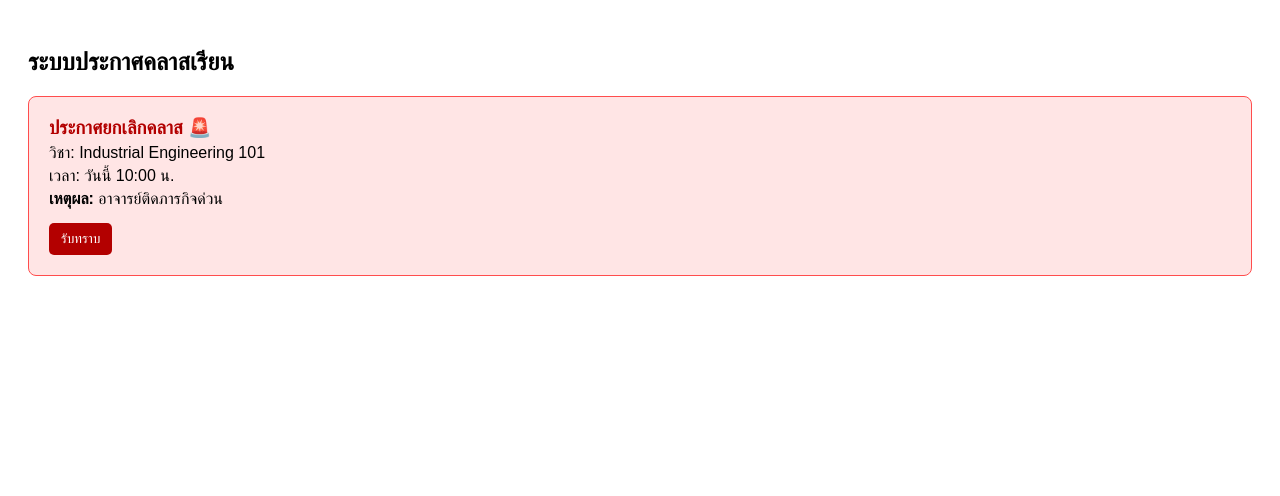
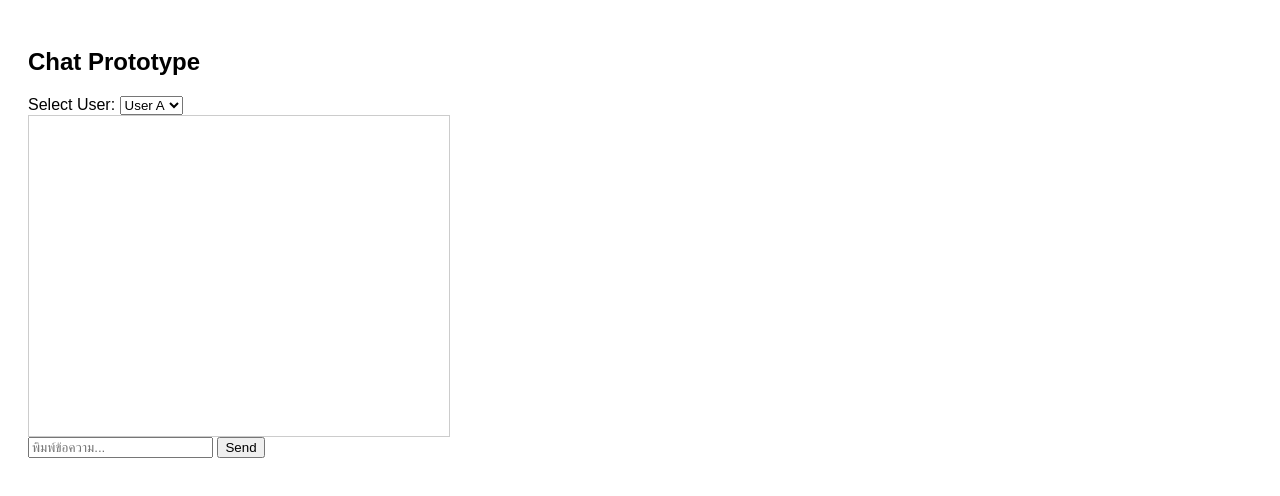
Before and after one commit to natthichapu-arch/natthichapu-arch.github.io, a plain HTML site: page index02.html in a window 1280 px wide. Drawn offline with Linux system fonts and the light colour scheme.

Commit message:
Update index02.html

```diff
--- a/index02.html
+++ b/index02.html
@@ -2,55 +2,85 @@
 <html lang="th">
 <head>
 <meta charset="UTF-8">
-<title>Class Cancellation Alert</title>
+<title>Interactive Chat Prototype</title>
 <style>
   body { font-family: Arial, sans-serif; padding: 20px; }
-  #alertBox {
-    display: none;
-    background: #ffe5e5;
-    border: 1px solid #ff4d4d;
-    padding: 20px;
-    margin: 20px 0;
-    border-radius: 8px;
-  }
-  #alertBox h3 { margin: 0; color: #b30000; }
-  #alertBox p { margin: 5px 0; }
-  button {
-    margin-top: 10px;
-    padding: 8px 12px;
-    border: none;
-    border-radius: 5px;
-    background: #b30000;
-    color: white;
-    cursor: pointer;
-  }
+  #chatBox { border: 1px solid #ccc; height: 300px; width: 400px; overflow-y: auto; padding: 10px; }
+  .message { padding: 5px; margin: 5px 0; border-radius: 5px; }
+  .userA { background-color: #d1e7dd; text-align: left; }
+  .userB { background-color: #f8d7da; text-align: right; }
 </style>
 </head>
 <body>
 
-<h2>ระบบประกาศคลาสเรียน</h2>
-<div id="alertBox">
-  <h3>ประกาศยกเลิกคลาส 🚨</h3>
-  <p>วิชา: Industrial Engineering 101</p>
-  <p>เวลา: วันนี้ 10:00 น.</p>
-  <p><b>เหตุผล:</b> อาจารย์ติดภารกิจด่วน</p>
-  <button onclick="acknowledge()">รับทราบ</button>
+<h2>Chat Prototype</h2>
+
+<div>
+  <label>Select User: </label>
+  <select id="userSelect">
+    <option value="A">User A</option>
+    <option value="B">User B</option>
+  </select>
 </div>
 
+<div id="chatBox"></div>
+
+<input type="text" id="messageInput" placeholder="พิมพ์ข้อความ..." />
+<button onclick="sendMessage()">Send</button>
+
 <script>
-  // จำลองการประกาศล่วงหน้า 10 นาที
-  function showCancellation() {
-    document.getElementById('alertBox').style.display = 'block';
+  const chatBox = document.getElementById('chatBox');
+
+  // ดึงข้อความจาก LocalStorage
+  function loadMessages() {
+    const messages = JSON.parse(localStorage.getItem('chatMessages')) || [];
+    chatBox.innerHTML = '';
+    messages.forEach(msg => addMessageToDOM(msg.user, msg.text, msg.timestamp));
   }
 
-  // ฟังก์ชันกดรับทราบ
-  function acknowledge() {
-    alert("คุณได้ยืนยันการรับทราบแล้ว ✅");
-    document.getElementById('alertBox').style.display = 'none';
+  // เพิ่มข้อความลง DOM
+  function addMessageToDOM(user, text, timestamp) {
+    const msgDiv = document.createElement('div');
+    msgDiv.classList.add('message', user === 'A' ? 'userA' : 'userB');
+    msgDiv.textContent = `${text} (${new Date(timestamp).toLocaleTimeString()})`;
+    chatBox.appendChild(msgDiv);
+
+    // ตั้งเวลาให้ข้อความหายไป 20 วินาที
+    setTimeout(() => {
+      msgDiv.remove();
+      removeMessageFromStorage(timestamp);
+    }, 20000);
   }
 
-  // จำลองว่ามีการประกาศตอนนี้ (โชว์ทันที)
-  setTimeout(showCancellation, 1000);
+  // ลบข้อความจาก LocalStorage
+  function removeMessageFromStorage(timestamp) {
+    let messages = JSON.parse(localStorage.getItem('chatMessages')) || [];
+    messages = messages.filter(msg => msg.timestamp !== timestamp);
+    localStorage.setItem('chatMessages', JSON.stringify(messages));
+  }
+
+  // ส่งข้อความ
+  function sendMessage() {
+    const user = document.getElementById('userSelect').value;
+    const text = document.getElementById('messageInput').value.trim();
+    if (!text) return;
+
+    const timestamp = Date.now();
+    addMessageToDOM(user, text, timestamp);
+
+    // เก็บข้อความลง LocalStorage
+    const messages = JSON.parse(localStorage.getItem('chatMessages')) || [];
+    messages.push({ user, text, timestamp });
+    localStorage.setItem('chatMessages', JSON.stringify(messages));
+
+    document.getElementById('messageInput').value = '';
+  }
+
+  // โหลดข้อความตอนเริ่มต้น
+  loadMessages();
+
+  // ตรวจจับการเปลี่ยนแปลง LocalStorage จากแท็บอื่น (จำลองเรียลไทม์)
+  window.addEventListener('storage', loadMessages);
 </script>
 
 </body>
```
